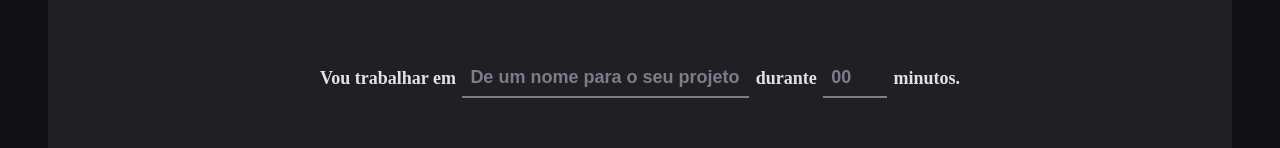
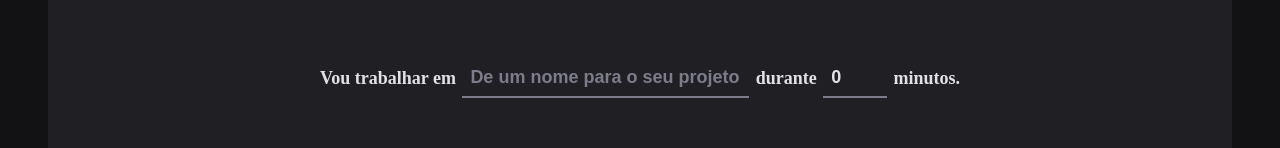
Before and after one commit to Marcos2Junior/ignite-timer, a React (Vite) app: page / in a window 1280 px wide. Shown: the part 166-314 px from the top of the page. Built offline with nearby package versions, Linux system fonts and the light colour scheme.

Commit message:
using zod resolvers

```diff
--- a/src/pages/Home/index.tsx
+++ b/src/pages/Home/index.tsx
@@ -1,5 +1,7 @@
 import { Play } from 'phosphor-react'
 import { useForm } from 'react-hook-form'
+import { zodResolver } from '@hookform/resolvers/zod'
+import * as zod from 'zod'
 
 import {
   CountDownContainer,
@@ -11,10 +13,26 @@
   MinutesAmountInput,
 } from './styles'
 
+const newCycleFormValidationSchema = zod.object({
+  task: zod.string().min(1, 'Informe a tarefa'),
+  minutesAmount: zod
+    .number()
+    .min(5, 'o ciclo precisa ser de no mínimo 5 minutos')
+    .max(60, 'O ciclo precisa ser de no máximo 60 minutos'),
+})
+
+type NewCycleFormData = zod.infer<typeof newCycleFormValidationSchema>
+
 export function Home() {
-  const { register, handleSubmit, watch } = useForm()
+  const { register, handleSubmit, watch } = useForm<NewCycleFormData>({
+    resolver: zodResolver(newCycleFormValidationSchema),
+    defaultValues: {
+      task: '',
+      minutesAmount: 0,
+    },
+  })
 
-  function handleCreateNewCycle(data: any) {
+  function handleCreateNewCycle(data: NewCycleFormData) {
     console.log(data)
   }
 
@@ -47,8 +65,8 @@
             id="minutesAmount"
             placeholder="00"
             step={5}
-            min={0}
-            max={60}
+            // min={0}
+            // max={60}
             {...register('minutesAmount', { valueAsNumber: true })}
           />
 
```
